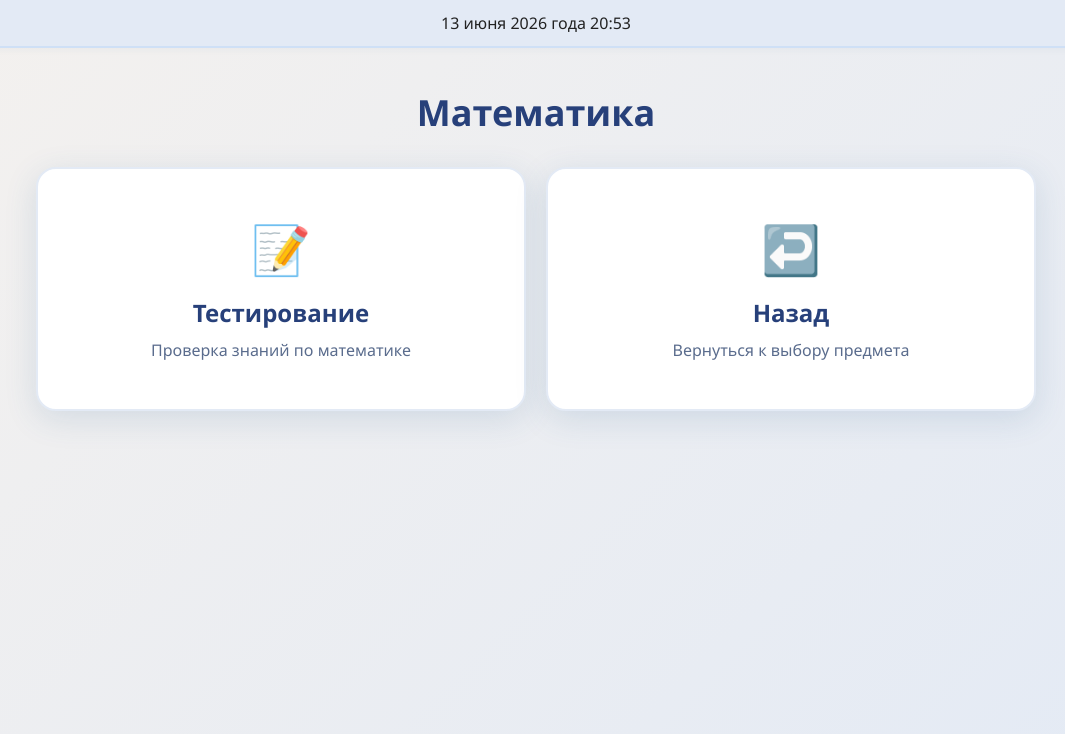
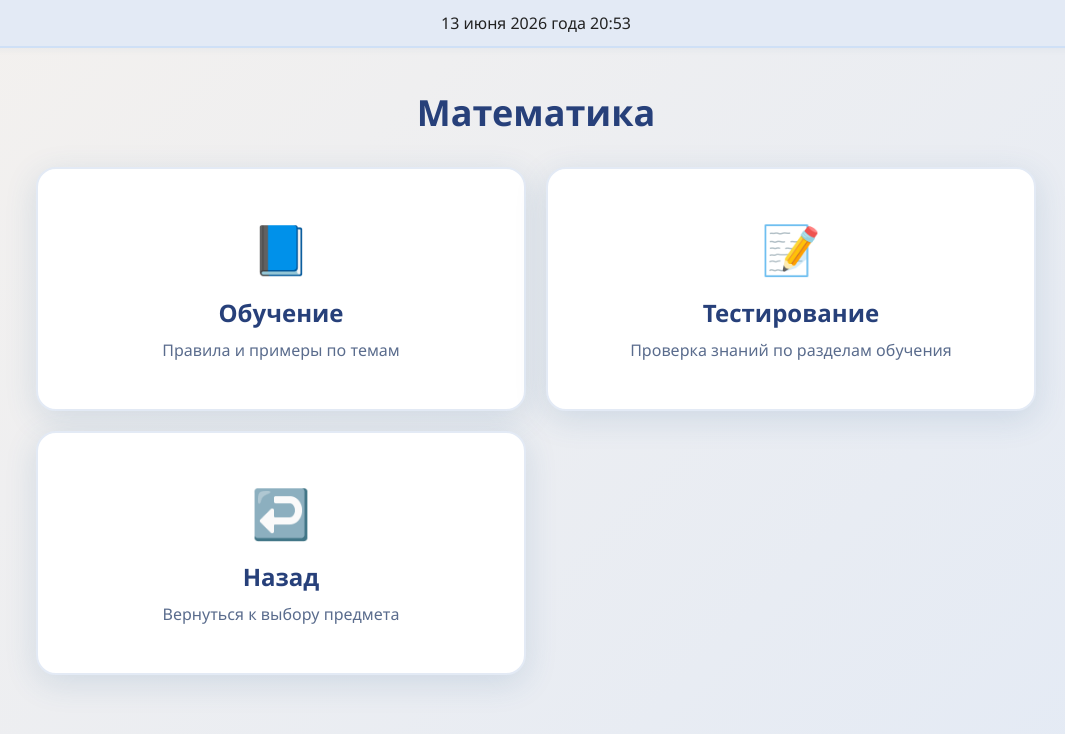
Before and after one commit to Zaharov89/Arina, a Flask app: page /math in a window 1280 px wide. Shown: the top 734 px of the page, without its empty margins (104-1169 px from the left). Run offline with Flask 3, Linux system fonts and the light colour scheme; parts of the project's set-up code (start-up, migrations or seed data) failed here and were passed over.

Commit message:
Add math learning menu entry

```diff
--- a/Arina/frontend/templates/math/menu.html
+++ b/Arina/frontend/templates/math/menu.html
@@ -10,11 +10,16 @@
     <div id="dateTimeBar"></div>
     <div class="container">
         <h1 class="subject-title">Математика</h1>
-        <div class="menu-container">
+        <div class="menu-container math-main-menu">
+            <div class="menu-item" id="learningBtn">
+                <div class="menu-icon">📘</div>
+                <div class="menu-title">Обучение</div>
+                <div class="menu-description">Правила и примеры по темам</div>
+            </div>
             <div class="menu-item" id="testingBtn">
                 <div class="menu-icon">📝</div>
                 <div class="menu-title">Тестирование</div>
-                <div class="menu-description">Проверка знаний по математике</div>
+                <div class="menu-description">Проверка знаний по разделам обучения</div>
             </div>
             <div class="menu-item" id="backBtn">
                 <div class="menu-icon">↩️</div>
@@ -31,7 +36,13 @@
             window.location.href = `/subjects?student=${encodeURIComponent(student)}`;
         }
 
+        function showLearning() {
+            const student = new URLSearchParams(window.location.search).get('student') || 'Арина';
+            window.location.href = `/math/learning?student=${encodeURIComponent(student)}`;
+        }
+
         document.addEventListener('DOMContentLoaded', function() {
+            document.getElementById('learningBtn').addEventListener('click', showLearning);
             document.getElementById('testingBtn').addEventListener('click', showTesting);
             document.getElementById('backBtn').addEventListener('click', goBackToSubjects);
         });
```
